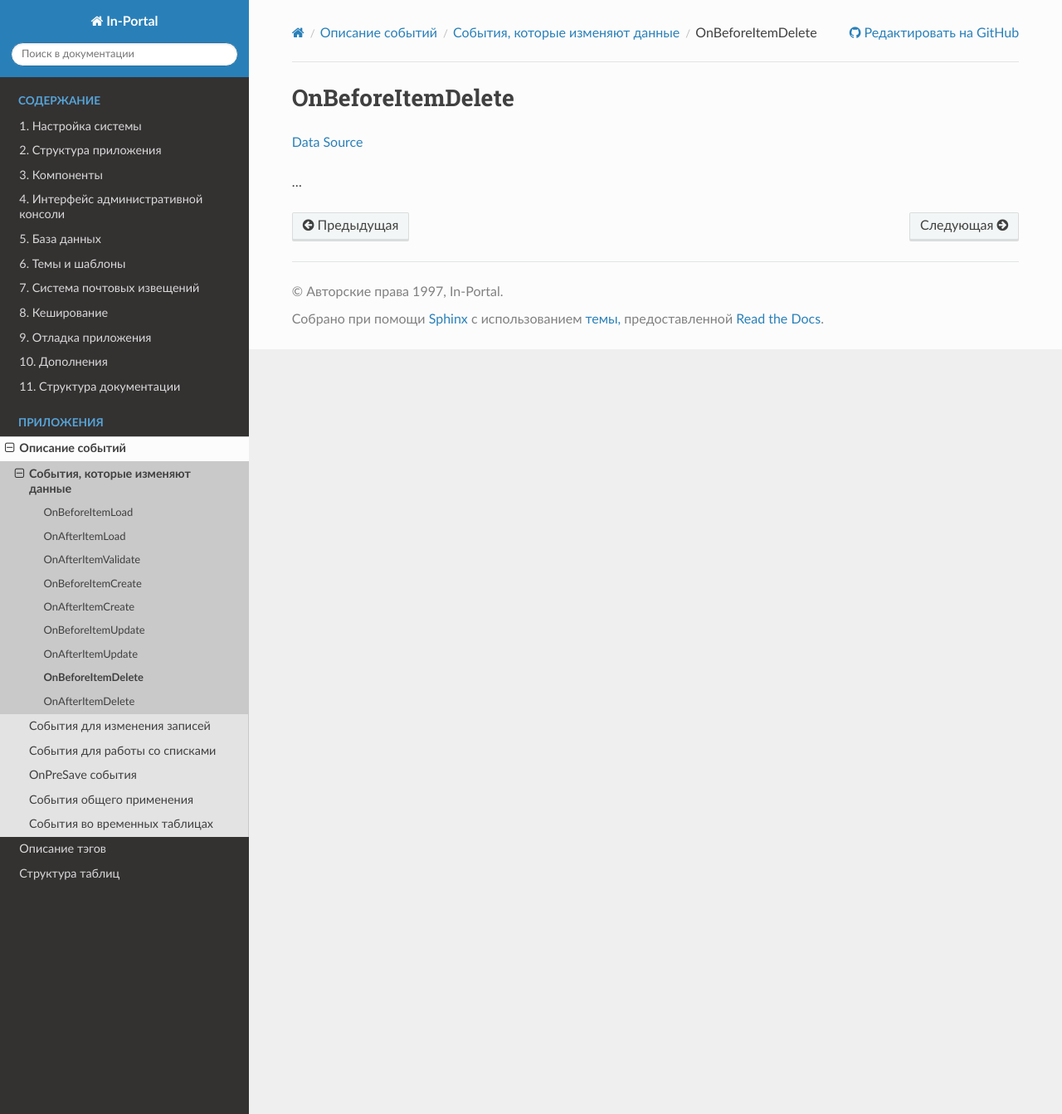
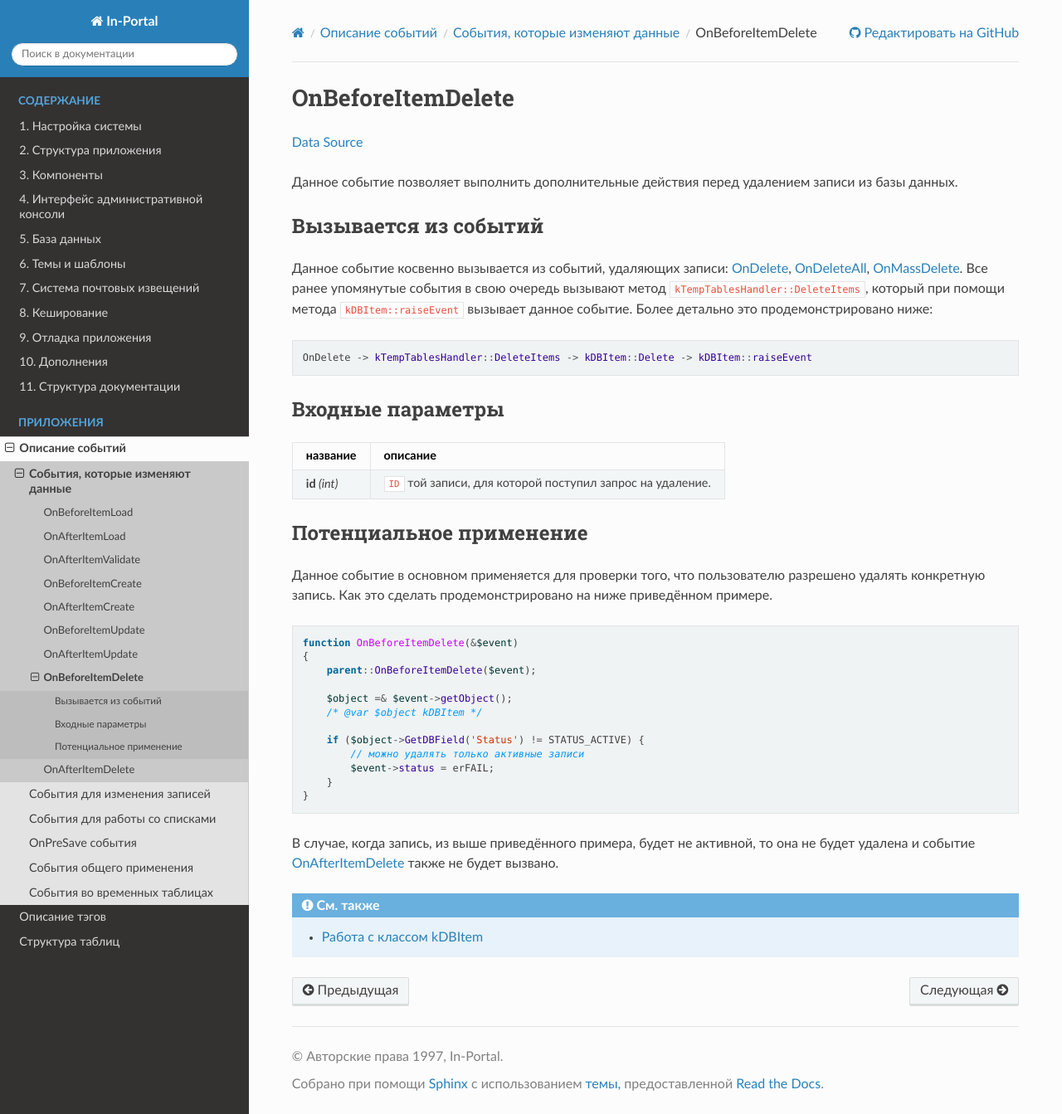
Before and after one commit to in-portal/guide-ru, a Sphinx documentation site: the page built from docs/events/modify_data/on_before_item_delete.rst, in a window 1280 px wide and 1343 px high. Shown: the whole window at 83% size. Built offline with Sphinx 7.4.7 and the Read the Docs theme 3.1.0, drawn with Linux system fonts in a browser that asks for light colours.

Commit message:
Integrated "/events/modify_data/on_before_item_delete.rst"

```diff
--- a/docs/events/modify_data/on_before_item_delete.rst
+++ b/docs/events/modify_data/on_before_item_delete.rst
@@ -2,6 +2,57 @@ OnBeforeItemDelete
 ==================
 `Data Source`_
 
-...
+Данное событие позволяет выполнить дополнительные действия перед удалением записи из базы данных.
+
+Вызывается из событий
+---------------------
+
+Данное событие косвенно вызывается из событий, удаляющих записи: :doc:`/events/live_editing/on_delete`,
+:doc:`/events/lists/on_delete_all`, :doc:`/events/lists/on_mass_delete`. Все ранее упомянутые события в
+свою очередь вызывают метод ``kTempTablesHandler::DeleteItems``, который при помощи метода ``kDBItem::raiseEvent``
+вызывает данное событие. Более детально это продемонстрировано ниже:
+
+.. code::
+
+   OnDelete -> kTempTablesHandler::DeleteItems -> kDBItem::Delete -> kDBItem::raiseEvent
+
+Входные параметры
+-----------------
+
++----------------------+-------------------------------------------------------------+
+| название             | описание                                                    |
++======================+=============================================================+
+| .. config-property:: | ``ID`` той записи, для которой поступил запрос на удаление. |
+|    :name: id         |                                                             |
+|    :type: int        |                                                             |
++----------------------+-------------------------------------------------------------+
+
+Потенциальное применение
+------------------------
+
+Данное событие в основном применяется для проверки того, что пользователю разрешено удалять конкретную запись.
+Как это сделать продемонстрировано на ниже приведённом примере.
+
+.. code:: php
+
+   function OnBeforeItemDelete(&$event)
+   {
+       parent::OnBeforeItemDelete($event);
+
+       $object =& $event->getObject();
+       /* @var $object kDBItem */
+
+       if ($object->GetDBField('Status') != STATUS_ACTIVE) {
+           // можно удалять только активные записи
+           $event->status = erFAIL;
+       }
+   }
+
+В случае, когда запись, из выше приведённого примера, будет не активной, то она не будет удалена и событие
+:doc:`/events/modify_data/on_after_item_delete` также не будет вызвано.
+
+.. seealso::
+
+   - :doc:`/application_structure/system_classes/working_with_kdbitem_class`
 
 .. _Data Source: http://guide.in-portal.org/rus/index.php/EventHandler:OnBeforeItemDelete
```
